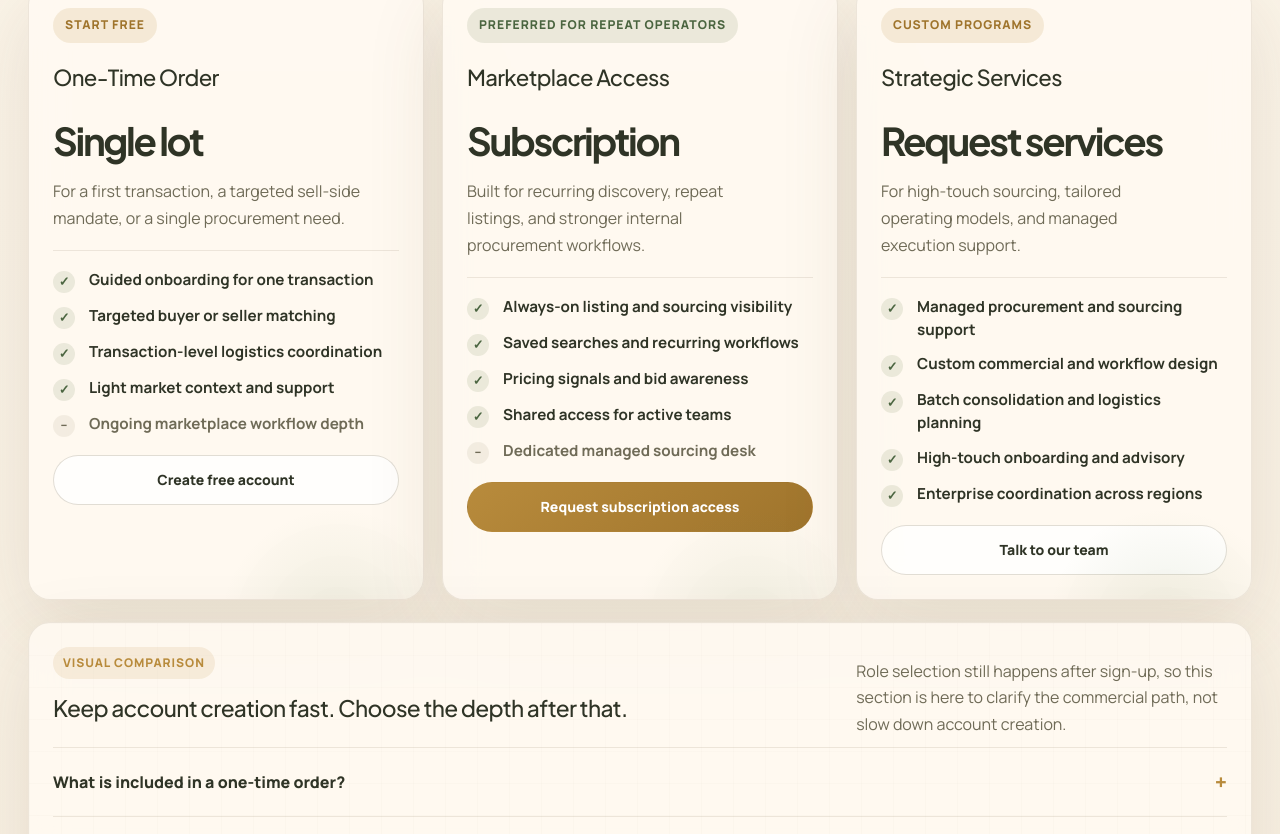
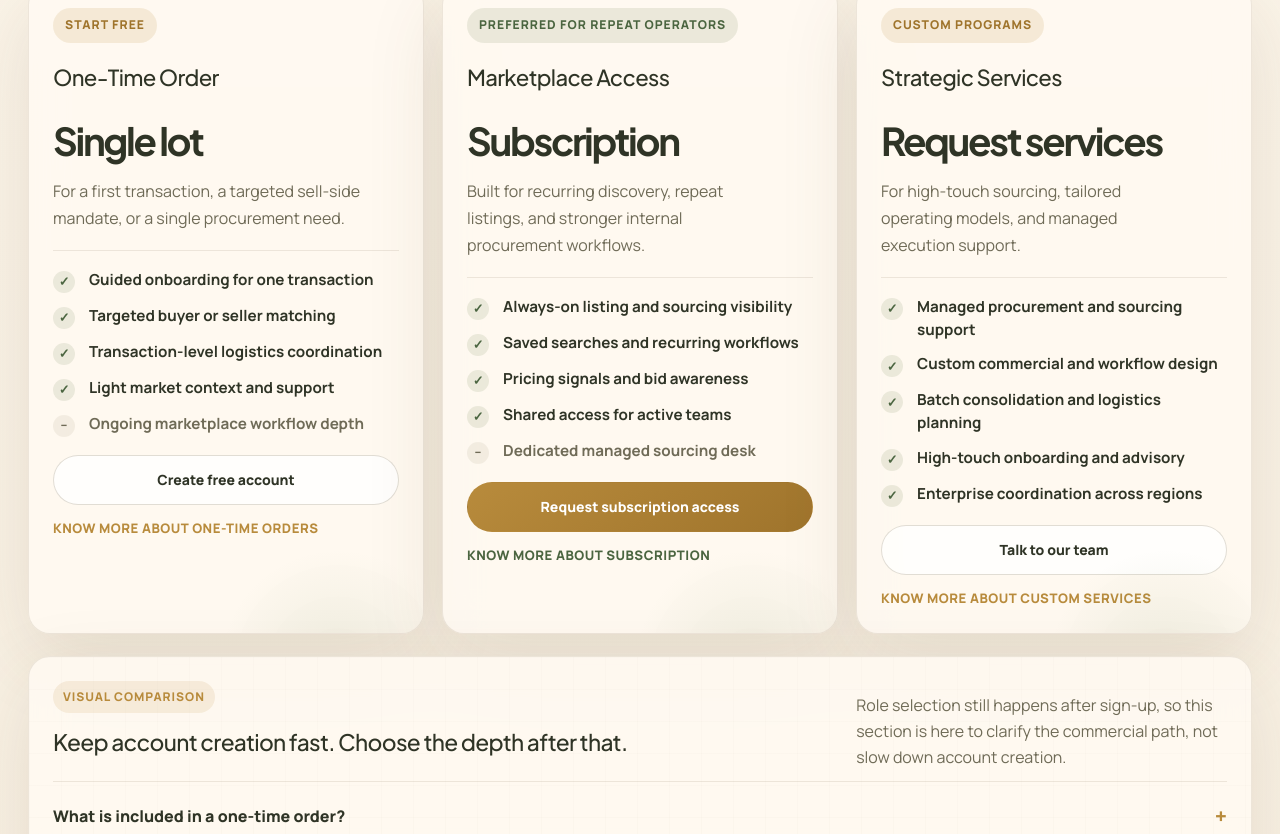
Before and after one commit to shivam333/RareEarthrescue, a React (Vite) app in the folder Version 1 React/: page /sign-in in a window 1280 px wide. Shown: the part 1629-2463 px from the top of the page. Built offline with nearby package versions, Linux system fonts and the light colour scheme; no server answers.

Commit message:
Refine news layout and auth plan links

```diff
--- a/Version 1 React/src/legacy.css
+++ b/Version 1 React/src/legacy.css
@@ -1232,6 +1232,28 @@ body.home-page.fullpage-enabled .hero {
   margin-top: auto;
 }
 
+.pricing-card-link {
+  width: fit-content;
+  margin-top: -4px;
+  border: 0;
+  background: transparent;
+  color: var(--primary);
+  font-size: 0.82rem;
+  font-weight: 800;
+  letter-spacing: 0.04em;
+  text-transform: uppercase;
+  transition: color 180ms ease, transform 180ms ease;
+}
+
+.pricing-card-link:hover {
+  color: var(--text);
+  transform: translateY(-1px);
+}
+
+.pricing-card-link-featured {
+  color: #4b6540;
+}
+
 .plan-faq-shell {
   position: relative;
   overflow: hidden;
--- a/Version 1 React/src/pages/AuthPage.tsx
+++ b/Version 1 React/src/pages/AuthPage.tsx
@@ -33,6 +33,8 @@ const planComparisonCards = [
       { label: "Ongoing marketplace workflow depth", included: false },
     ],
     cta: "Create free account",
+    detailAction: "one-time",
+    detailLabel: "Know more about one-time orders",
   },
   {
     id: "subscription",
@@ -49,6 +51,8 @@ const planComparisonCards = [
     ],
     cta: "Request subscription access",
     featured: true,
+    detailAction: "subscription",
+    detailLabel: "Know more about subscription",
   },
   {
     id: "services",
@@ -65,6 +69,8 @@ const planComparisonCards = [
       { label: "Enterprise coordination across regions", included: true },
     ],
     cta: "Talk to our team",
+    detailAction: "services",
+    detailLabel: "Know more about custom services",
   },
 ] as const;
 
@@ -216,6 +222,21 @@ export function AuthPage() {
 
   const focusAccountAccess = () => {
     document.getElementById("account-access")?.scrollIntoView({ behavior: "smooth", block: "start" });
+  };
+
+  const openPlanDetail = (detailAction: "one-time" | "subscription" | "services") => {
+    if (detailAction === "services") {
+      navigate("/contact");
+      return;
+    }
+
+    const nextFaq = detailAction === "one-time" ? "one-time" : "subscription";
+    setActiveFaq(nextFaq);
+
+    const nextSection = detailAction === "subscription" ? "subscription-plan" : "plan-comparison";
+    window.requestAnimationFrame(() => {
+      document.getElementById(nextSection)?.scrollIntoView({ behavior: "smooth", block: "start" });
+    });
   };
 
   const handlePlanJump = (plan: PlanType) => {
@@ -887,6 +908,14 @@ export function AuthPage() {
                     >
                       {plan.cta}
                     </button>
+
+                    <button
+                      className={`pricing-card-link ${plan.featured ? "pricing-card-link-featured" : ""}`}
+                      type="button"
+                      onClick={() => openPlanDetail(plan.detailAction)}
+                    >
+                      {plan.detailLabel}
+                    </button>
                   </motion.article>
                 ))}
               </div>
--- a/Version 1 React/src/pages/HomePage.tsx
+++ b/Version 1 React/src/pages/HomePage.tsx
@@ -25,6 +25,15 @@ type ServiceModule = {
 type LogoBadge = {
   name: string;
   src: string;
+};
+
+type NewsCard = {
+  badge: string;
+  title: string;
+  body: string;
+  meta: string;
+  image: string;
+  href?: string;
 };
 
 const heroPaths = [
@@ -136,24 +145,40 @@ const issues = [
   },
 ] as const;
 
-const articleCards = [
+const articleCards: NewsCard[] = [
   {
-    badge: "Government signal",
+    badge: "Public announcement",
     title: "White House proclamation on processed critical minerals imports",
-    body: "U.S. policy is now tying critical mineral dependence directly to national resilience and domestic capacity.",
+    body: "Policy now links processed critical mineral dependence directly to domestic industrial resilience.",
     meta: "Source: The White House",
     href: "https://www.whitehouse.gov/presidential-actions/2026/01/adjusting-imports-of-processed-critical-minerals-and-their-derivative-products-into-the-united-states/",
     image:
       "https://images.unsplash.com/photo-1529101091764-c3526daf38fe?auto=format&fit=crop&w=1400&q=80",
   },
   {
-    badge: "Tech advancement",
+    badge: "REO market note",
+    title: "NdPr pricing remains the signal feedstock operators watch most closely",
+    body: "Rare earth oxide pricing continues to shape how recyclers assess magnet-bearing scrap and intermediate material demand.",
+    meta: "Source: Rare Earth Rescue desk note",
+    image:
+      "https://images.unsplash.com/photo-1517048676732-d65bc937f952?auto=format&fit=crop&w=1400&q=80",
+  },
+  {
+    badge: "Industry article",
     title: "Sorting rare earth motors without opening them",
     body: "Better sorting methods are making REE-bearing motor streams easier to identify before teardown and recovery.",
     meta: "Source: Scientific Reports",
     href: "https://www.nature.com/articles/s41598-025-94667-x",
     image:
       "https://images.unsplash.com/photo-1581091870622-2cf1f3c71f54?auto=format&fit=crop&w=1400&q=80",
+  },
+  {
+    badge: "Customer testimonial",
+    title: "“We were likely underpricing magnet-bearing scrap before we had specialist demand in view.”",
+    body: "ITAD and dismantling operators use better buyer visibility to uncover value pools that were previously treated as generic mixed scrap.",
+    meta: "Perspective from a recovery partner",
+    image:
+      "https://images.unsplash.com/photo-1520607162513-77705c0f0d4a?auto=format&fit=crop&w=1400&q=80",
   },
 ] as const;
 
@@ -865,7 +890,8 @@ export function HomePage() {
             body="Rare earth-bearing magnets are embedded in motors, HDD assemblies, robotics, industrial equipment, and e-waste. Recyclers need steadier sourcing to keep facilities utilized. Scrappers, dismantlers, and ITAD operators need better visibility into the value of magnet-bearing scrap they may be overlooking. Rare Earth Rescue helps connect both sides of that bottleneck."
           />
 
-          <div className="mt-8 grid items-start gap-8 xl:grid-cols-[minmax(0,0.68fr)_minmax(0,1.32fr)]">
+          <div className="mt-8 grid items-start gap-8 xl:grid-cols-[minmax(0,0.82fr)_minmax(0,1.18fr)]">
+            <div className="grid gap-5">
               <div className="grid items-start gap-4 md:grid-cols-2">
                 {issues.map((issue) => (
                   <article
@@ -888,7 +914,70 @@ export function HomePage() {
                 ))}
               </div>
 
-            <div id="news" className="grid gap-5">
+              <div id="news" className="grid gap-4">
+                <div className="gsap-reveal flex flex-col gap-3 sm:flex-row sm:items-end sm:justify-between">
+                  <div>
+                    <p className="eyebrow !mb-0">News</p>
+                    <h3 className="font-display text-[1.45rem] leading-[1.02] tracking-[-0.04em] text-[#11283d]">
+                      Articles, announcements, REO market notes, and customer perspective.
+                    </h3>
+                  </div>
+                  <p className="max-w-[18rem] text-sm leading-6 text-[#5d6c79]">
+                    A single stream for public signals, recovery intelligence, and market validation.
+                  </p>
+                </div>
+
+                <div className="grid gap-4 md:grid-cols-2">
+                  {articleCards.map((article) => {
+                    const content = (
+                      <>
+                        <div className="relative h-44 overflow-hidden">
+                          <img
+                            src={article.image}
+                            alt={article.title}
+                            className="h-full w-full object-cover transition duration-500 group-hover:scale-[1.05]"
+                          />
+                          <div className="absolute inset-0 bg-[linear-gradient(180deg,rgba(17,40,61,0.06),rgba(17,40,61,0.58))]" />
+                          <div className="absolute left-5 top-5">
+                            <span className="inline-flex rounded-full border border-white/20 bg-white/12 px-3 py-1 text-[0.62rem] font-extrabold uppercase tracking-[0.18em] text-white backdrop-blur">
+                              {article.badge}
+                            </span>
+                          </div>
+                        </div>
+                        <div className="p-5">
+                          <strong className="block font-display text-[1.05rem] tracking-[-0.03em] text-[#11283d]">
+                            {article.title}
+                          </strong>
+                          <p className="mt-2 text-sm leading-6 text-[#5d6c79]">{article.body}</p>
+                          <span className="mt-4 block text-[0.8rem] font-semibold text-[#8a7b65]">{article.meta}</span>
+                        </div>
+                      </>
+                    );
+
+                    return article.href ? (
+                      <a
+                        key={article.title}
+                        href={article.href}
+                        target="_blank"
+                        rel="noreferrer"
+                        className="gsap-reveal group overflow-hidden rounded-[30px] border border-[#dacfbf] bg-[rgba(255,252,247,0.92)] shadow-[0_22px_60px_rgba(46,41,31,0.08)] transition duration-300 hover:-translate-y-1.5 hover:border-[#315e53]/24"
+                      >
+                        {content}
+                      </a>
+                    ) : (
+                      <article
+                        key={article.title}
+                        className="gsap-reveal group overflow-hidden rounded-[30px] border border-[#dacfbf] bg-[rgba(255,252,247,0.92)] shadow-[0_22px_60px_rgba(46,41,31,0.08)] transition duration-300 hover:-translate-y-1.5 hover:border-[#315e53]/24"
+                      >
+                        {content}
+                      </article>
+                    );
+                  })}
+                </div>
+              </div>
+            </div>
+
+            <div className="grid gap-5">
               <div className="gsap-reveal relative overflow-hidden rounded-[34px] border border-[#dccfbe] bg-[linear-gradient(180deg,rgba(255,252,247,0.96),rgba(245,236,221,0.94))] p-6 shadow-[0_26px_80px_rgba(46,41,31,0.08)] sm:p-8">
                 <div className="gsap-network-drift absolute left-[10%] top-[10%] h-32 w-32 rounded-full bg-[radial-gradient(circle,rgba(201,159,76,0.16),transparent_68%)] blur-3xl" />
                 <div className="gsap-network-drift absolute bottom-[12%] right-[14%] h-44 w-44 rounded-full bg-[radial-gradient(circle,rgba(110,152,121,0.16),transparent_70%)] blur-3xl" />
@@ -967,39 +1056,6 @@ export function HomePage() {
                     ))}
                   </svg>
                 </div>
-              </div>
-
-              <div className="grid gap-5 md:grid-cols-2">
-                {articleCards.map((article) => (
-                  <a
-                    key={article.title}
-                    href={article.href}
-                    target="_blank"
-                    rel="noreferrer"
-                    className="gsap-reveal group overflow-hidden rounded-[30px] border border-[#dacfbf] bg-[rgba(255,252,247,0.92)] shadow-[0_22px_60px_rgba(46,41,31,0.08)] transition duration-300 hover:-translate-y-1.5 hover:border-[#315e53]/24"
-                  >
-                    <div className="relative h-48 overflow-hidden">
-                      <img
-                        src={article.image}
-                        alt={article.title}
-                        className="h-full w-full object-cover transition duration-500 group-hover:scale-[1.05]"
-                      />
-                      <div className="absolute inset-0 bg-[linear-gradient(180deg,rgba(17,40,61,0.06),rgba(17,40,61,0.58))]" />
-                      <div className="absolute left-5 top-5">
-                        <span className="inline-flex rounded-full border border-white/20 bg-white/12 px-3 py-1 text-[0.62rem] font-extrabold uppercase tracking-[0.18em] text-white backdrop-blur">
-                          {article.badge}
-                        </span>
-                      </div>
-                    </div>
-                    <div className="p-5">
-                      <strong className="block font-display text-[1.05rem] tracking-[-0.03em] text-[#11283d]">
-                        {article.title}
-                      </strong>
-                      <p className="mt-2 text-sm leading-6 text-[#5d6c79]">{article.body}</p>
-                      <span className="mt-4 block text-[0.8rem] font-semibold text-[#8a7b65]">{article.meta}</span>
-                    </div>
-                  </a>
-                ))}
               </div>
             </div>
           </div>
```
Also changed, not shown: 6 other files (tests, documents, lock files or other folders). Lines whose indentation alone changed are shown as unchanged.
